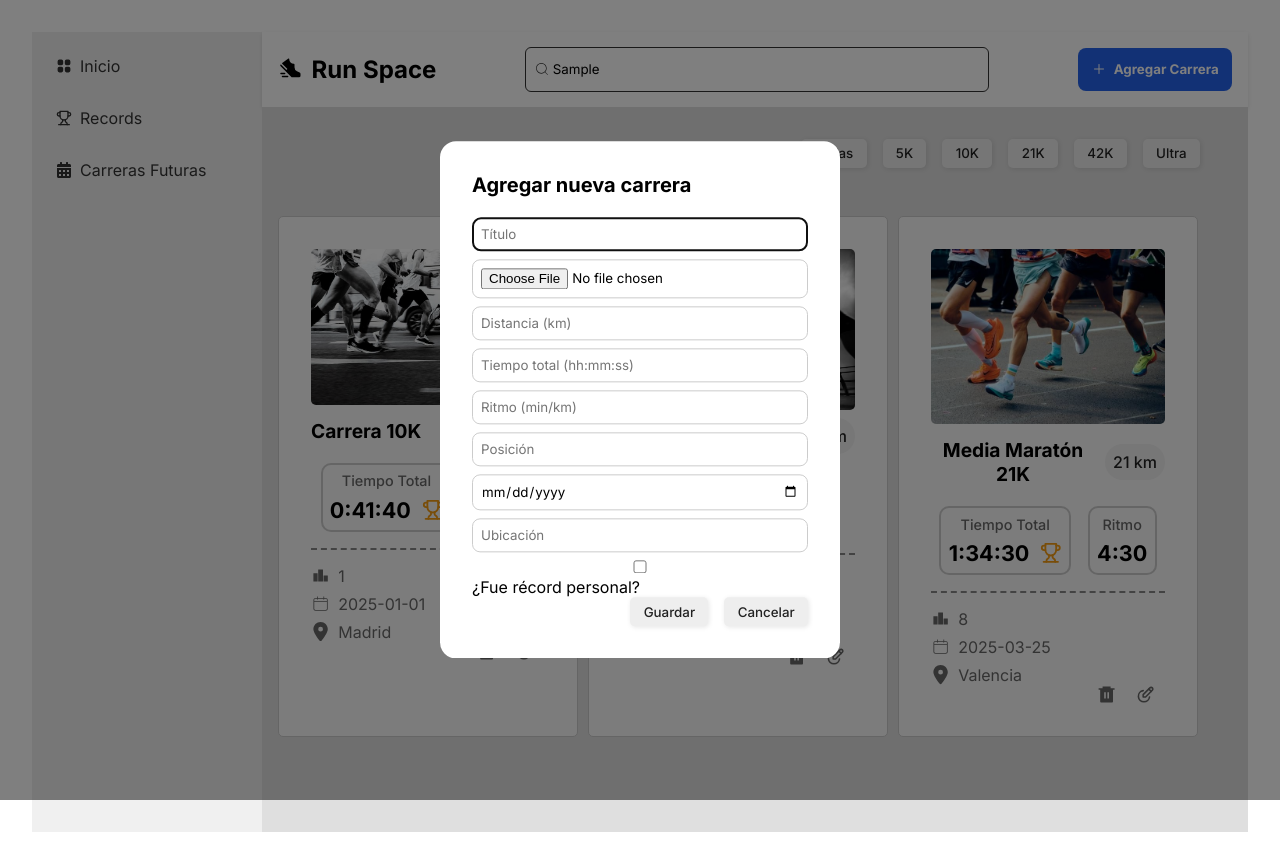
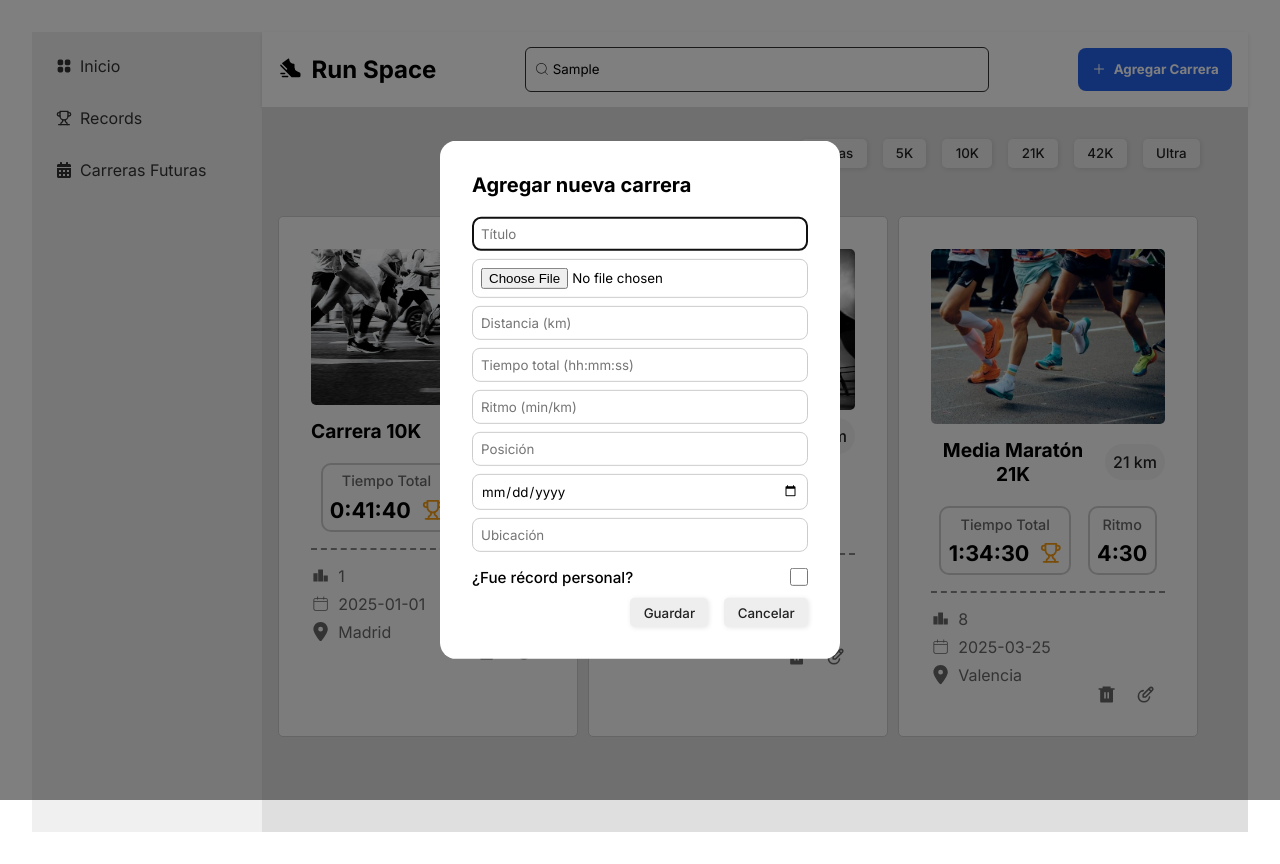
Before and after one commit to juanbautistamalina/run-space, a React (Vite) app: page / in a window 1280 px wide. Both pictures are taken after typing "Sample" into the empty fields and a click on the button "Agregar Carrera". Built offline with nearby package versions, Linux system fonts and the light colour scheme.

Commit message:
feat(modal): ajustar estilos del checkbox de récord personal para mejor alineación

```diff
--- a/src/components/AddRaceModal.css
+++ b/src/components/AddRaceModal.css
@@ -34,6 +34,24 @@
   border-radius: 0.5rem;
 }
 
+.modal__checkbox-group {
+  display: flex;
+  justify-content: space-between; /* texto a la izq, checkbox a la der */
+  align-items: center;
+  margin: 0.5rem 0;
+}
+
+.modal__checkbox-group label {
+  font-size: 0.95rem;
+  font-weight: 500;
+}
+
+.modal__checkbox-group input[type="checkbox"] {
+  width: 18px;
+  height: 18px;
+  cursor: pointer;
+}
+
 .modal__actions {
   display: flex;
   justify-content: flex-end;
--- a/src/components/AddRaceModal.jsx
+++ b/src/components/AddRaceModal.jsx
@@ -25,8 +25,8 @@ export default function AddRaceModal({ onAdd, children }) {
         type === "checkbox"
           ? checked
           : type === "file"
-          ? URL.createObjectURL(files[0])
-          : value,
+            ? URL.createObjectURL(files[0])
+            : value,
     }));
   };
 
@@ -135,15 +135,17 @@ export default function AddRaceModal({ onAdd, children }) {
               required
             />
 
-            <label>
+            <div className="modal__checkbox-group">
+              <label htmlFor="isPR">¿Fue récord personal?</label>
               <input
+                id="isPR"
                 type="checkbox"
                 name="isPR"
                 checked={form.isPR}
                 onChange={handleChange}
               />
-              ¿Fue récord personal?
-            </label>
+            </div>
+
 
             <div className="modal__actions">
               <button type="submit" className="btn btn-primary">
```
